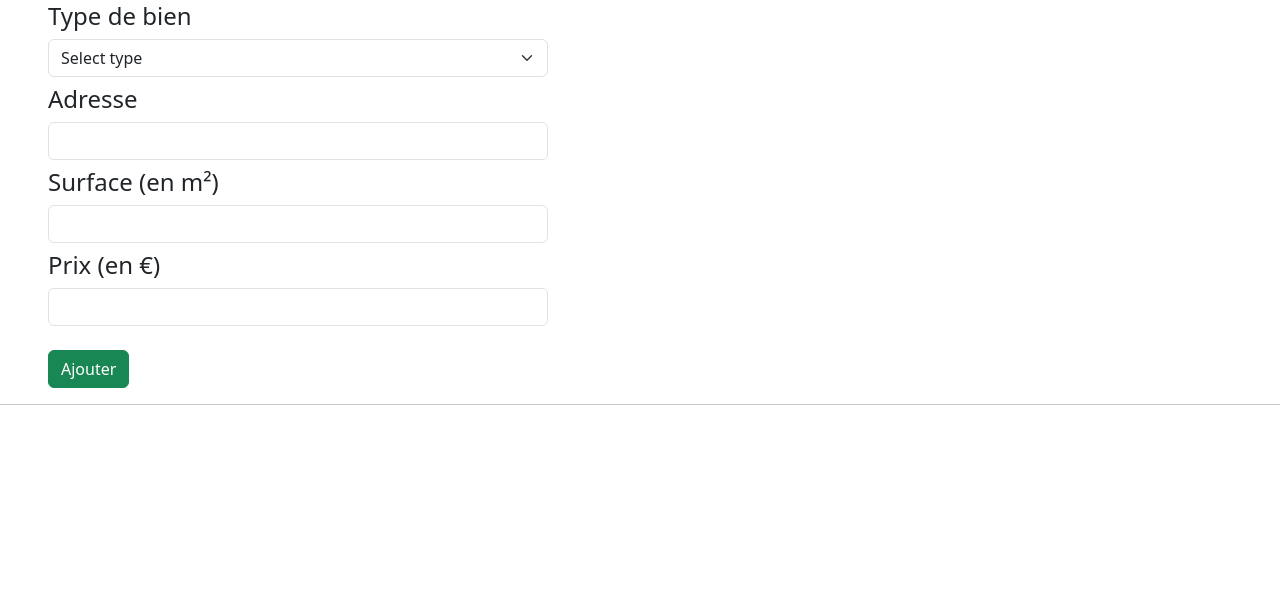
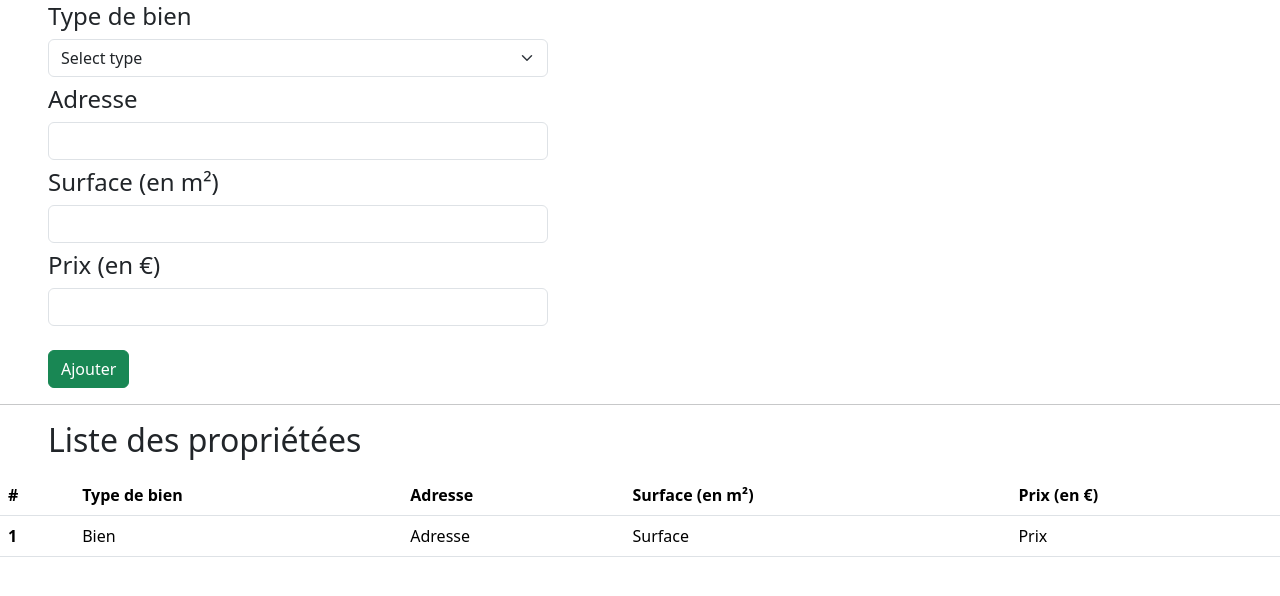
Before and after one commit to NicolasReitin/Property-management, a PHP site: page / in a window 1280 px wide. Shown: the part 148-744 px from the top of the page. Run offline with PHP 8.4, Linux system fonts and the light colour scheme.

Commit message:
update with forms

```diff
--- a/common/conn.php
+++ b/common/conn.php
@@ -8,7 +8,7 @@ $password = "";
 try
 {
     // $bdd=new PDO('mysql:'.$host.', '.$database.';'.$username.',""');
-    $bdd=new PDO('mysql:host=localhost;dbname=gestion_maisons','root','');
+    $pdo=new PDO('mysql:host=localhost;dbname=gestion_maisons','root','');
 }
 catch(Exception $e)
 {
--- a/index.php
+++ b/index.php
@@ -50,6 +50,31 @@ Chaque produit peut être une instance d'une classe. -->
 <hr>
 
 <!-- liste de maison -->
+<h2 class="mb-3 ms-5">Liste des propriétées</h2>
+<table class="table">
+    <thead>
+        <tr>
+            <th scope="col">#</th>
+            <th scope="col">Type de bien</th>
+            <th scope="col">Adresse</th>
+            <th scope="col">Surface (en m²)</th>
+            <th scope="col">Prix (en €)</th>
+        </tr>
+    </thead>
+    <tbody>
+        <?php
+            // foreach ($propert as $
+        ?>
+        <tr>
+            <th scope="row">1</th>
+            <td>Bien</td>
+            <td>Adresse</td>
+            <td>Surface</td>
+            <td>Prix</td>
+        </tr>
+    </tbody>
+</table>
+
 
 
 
```
Also changed, not shown: controllers/addProperty.php (+8 -1 lines).
